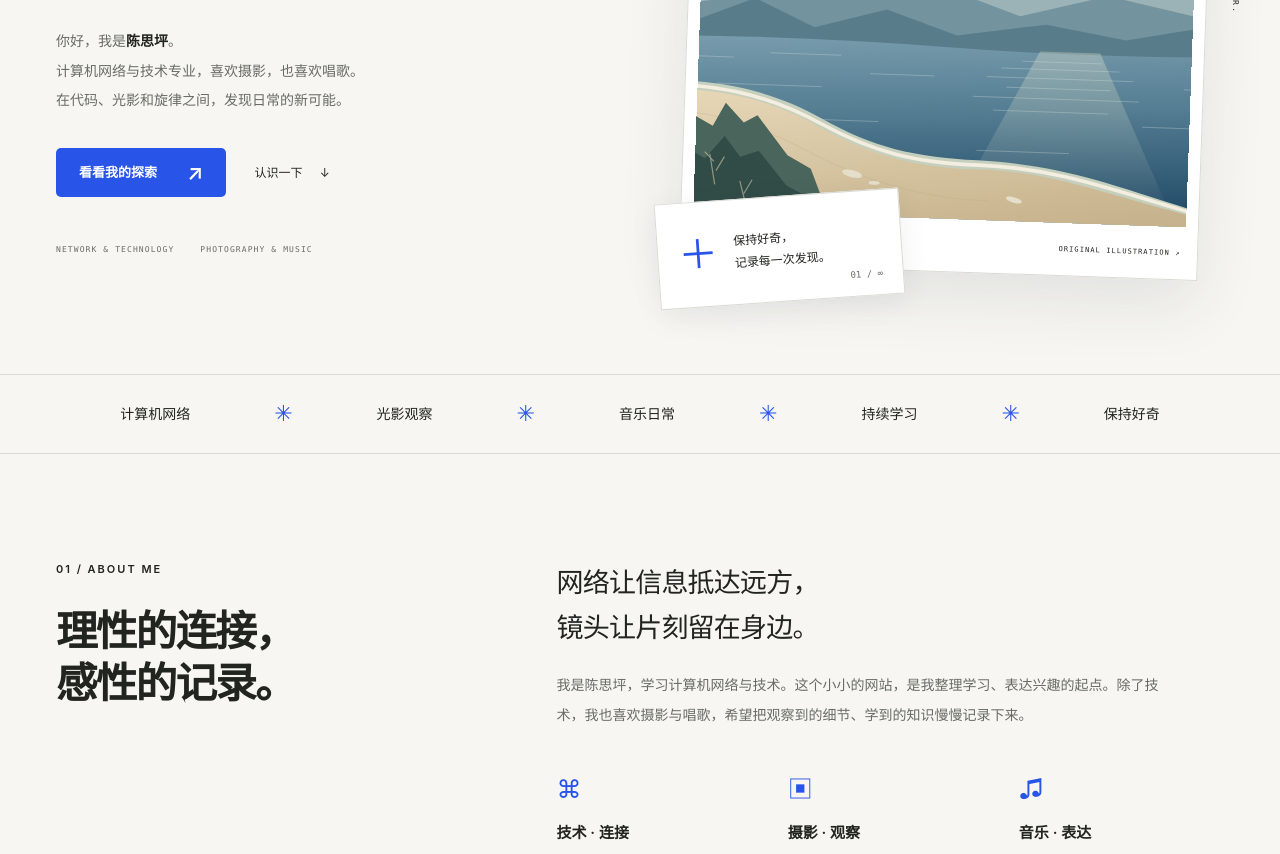
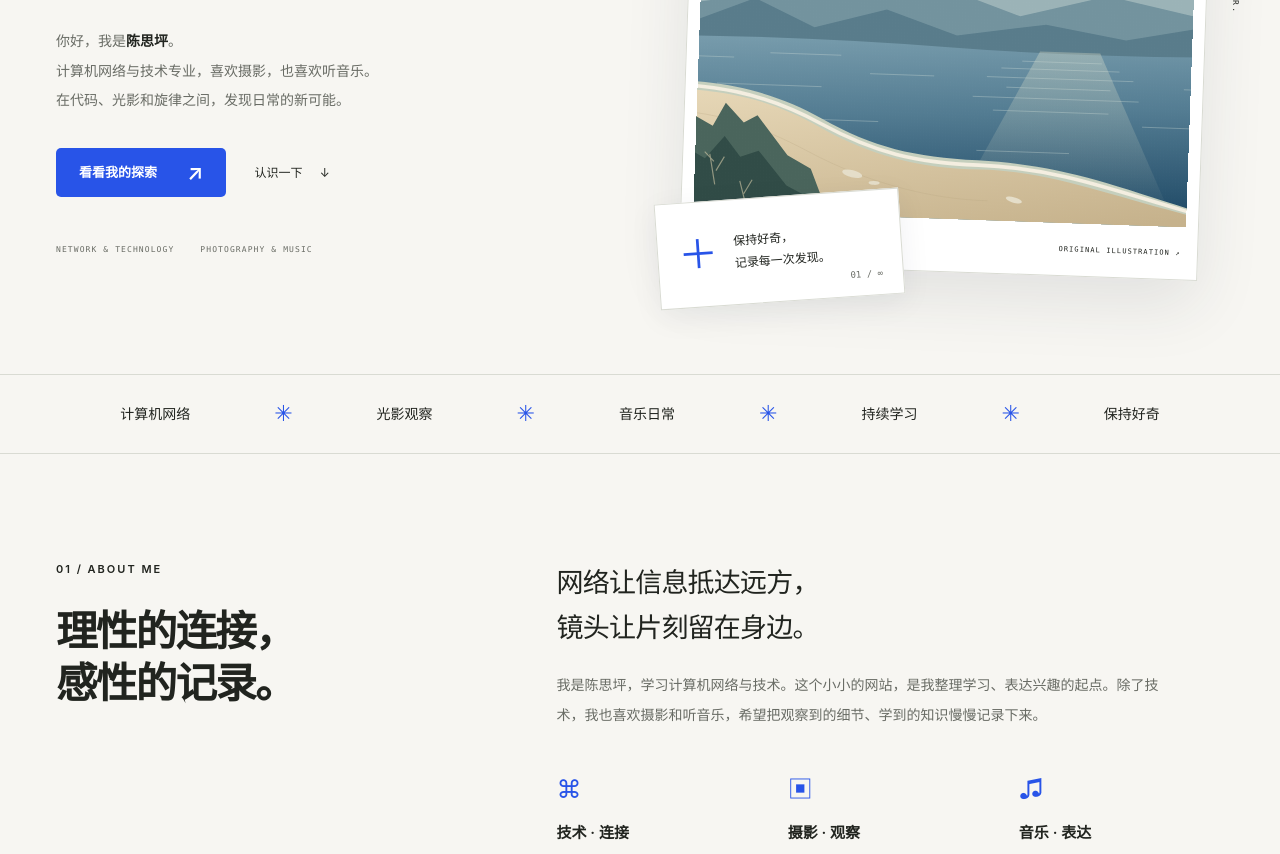
Before and after one commit to CasPian119/chen-siping-devtools-final, a plain HTML site: page index.html in a window 1280 px wide. Shown: the part 418-1272 px from the top of the page. Drawn offline with Linux system fonts and the light colour scheme.

Commit message:
更新个人兴趣：喜欢听音乐

```diff
--- a/index.html
+++ b/index.html
@@ -21,14 +21,14 @@
     <section class="hero section-shell" id="home" aria-labelledby="hero-title">
       <div class="hero-copy"><p class="eyebrow"><span class="status-dot"></span> 一个持续探索的个人空间</p>
         <h1 id="hero-title">观察生活，<br>连接<span class="blue">世界<span class="title-star" aria-hidden="true">✳</span></span>。</h1>
-        <p class="intro">你好，我是<strong>陈思坪</strong>。<br>计算机网络与技术专业，喜欢摄影，也喜欢唱歌。<br>在代码、光影和旋律之间，发现日常的新可能。</p>
+        <p class="intro">你好，我是<strong>陈思坪</strong>。<br>计算机网络与技术专业，喜欢摄影，也喜欢听音乐。<br>在代码、光影和旋律之间，发现日常的新可能。</p>
         <div class="hero-buttons"><a class="button primary" href="#work">看看我的探索 <span aria-hidden="true">↗</span></a><a class="text-link" href="#about">认识一下 <span aria-hidden="true">↓</span></a></div>
         <div class="hero-meta"><span>NETWORK & TECHNOLOGY</span><span>PHOTOGRAPHY & MUSIC</span></div>
       </div>
       <div class="hero-visual"><div class="frame-label"><span>FIELD NOTES / 001</span><span>视线之外，还有世界。</span></div><figure class="hero-frame"><img src="assets/coast.svg" alt="原创海岸示意插画：蓝色海面、远山与日光，不是实拍照片" width="1600" height="1100"><figcaption><span>光落在海面上</span><span>ORIGINAL ILLUSTRATION ↗</span></figcaption></figure><div class="visual-note"><span class="note-cross" aria-hidden="true">＋</span><p>保持好奇，<br>记录每一次发现。</p><span class="note-index">01 / ∞</span></div><span class="vertical-caption">LOOK CLOSER. THINK FURTHER.</span></div>
     </section>
     <div class="interest-strip" aria-label="个人兴趣"><span>计算机网络</span><i>✳</i><span>光影观察</span><i>✳</i><span>音乐日常</span><i>✳</i><span>持续学习</span><i>✳</i><span>保持好奇</span></div>
-    <section class="about section-shell section-space" id="about" aria-labelledby="about-title"><div class="section-heading"><p class="eyebrow">01 / ABOUT ME</p><h2 id="about-title">理性的连接，<br>感性的记录。</h2></div><div class="about-content"><p class="large-copy">网络让信息抵达远方，<br>镜头让片刻留在身边。</p><p class="muted">我是陈思坪，学习计算机网络与技术。这个小小的网站，是我整理学习、表达兴趣的起点。除了技术，我也喜欢摄影与唱歌，希望把观察到的细节、学到的知识慢慢记录下来。</p><div class="about-topics"><article><span class="topic-icon" aria-hidden="true">⌘</span><h3>技术 · 连接</h3><p>从一条网络连接开始，理解设备之间如何交流。</p></article><article><span class="topic-icon" aria-hidden="true">▣</span><h3>摄影 · 观察</h3><p>留意日常的光线、色彩和构图，让视线慢下来。</p></article><article><span class="topic-icon" aria-hidden="true">♫</span><h3>音乐 · 表达</h3><p>喜欢唱歌，也喜欢用一段旋律记录心情。</p></article></div></div></section>
+    <section class="about section-shell section-space" id="about" aria-labelledby="about-title"><div class="section-heading"><p class="eyebrow">01 / ABOUT ME</p><h2 id="about-title">理性的连接，<br>感性的记录。</h2></div><div class="about-content"><p class="large-copy">网络让信息抵达远方，<br>镜头让片刻留在身边。</p><p class="muted">我是陈思坪，学习计算机网络与技术。这个小小的网站，是我整理学习、表达兴趣的起点。除了技术，我也喜欢摄影和听音乐，希望把观察到的细节、学到的知识慢慢记录下来。</p><div class="about-topics"><article><span class="topic-icon" aria-hidden="true">⌘</span><h3>技术 · 连接</h3><p>从一条网络连接开始，理解设备之间如何交流。</p></article><article><span class="topic-icon" aria-hidden="true">▣</span><h3>摄影 · 观察</h3><p>留意日常的光线、色彩和构图，让视线慢下来。</p></article><article><span class="topic-icon" aria-hidden="true">♫</span><h3>音乐 · 表达</h3><p>喜欢听音乐，也喜欢用一段旋律记录心情。</p></article></div></div></section>
     <section class="work section-shell section-space" id="work" aria-labelledby="work-title"><div class="section-top"><div><p class="eyebrow">02 / SELECTED EXPLORATIONS</p><h2 id="work-title">作品与探索<span class="small-index"> / 03</span></h2></div><p class="section-description">把想法变成看得见的东西。<br>从一个页面、一幅构图开始。</p></div>
       <div class="work-toolbar"><div class="filters" role="group" aria-label="作品分类"><button type="button" data-filter="all" aria-pressed="true">全部 <span>03</span></button><button type="button" data-filter="tech" aria-pressed="false">技术实践 <span>01</span></button><button type="button" data-filter="visual" aria-pressed="false">影像探索 <span>02</span></button></div><span class="toolbar-note">小小的开始，也值得记录。</span></div>
       <div class="project-grid"><article class="project-card" data-category="tech"><button class="project-open" type="button" data-project="site" aria-label="查看个人网站项目详情"><div class="project-image"><img src="assets/network.svg" alt="蓝色网络节点原创示意插画" width="900" height="700" loading="lazy"><span class="project-tag">正在构建</span><span class="project-arrow" aria-hidden="true">↗</span></div><div class="project-caption"><div><span class="project-type">WEB / NETWORK</span><h3>从零连接，一个个人网站</h3></div><span class="project-number">01</span></div></button><p>用原生 HTML、CSS 与 JavaScript，建立自己的线上空间。</p></article>
```
